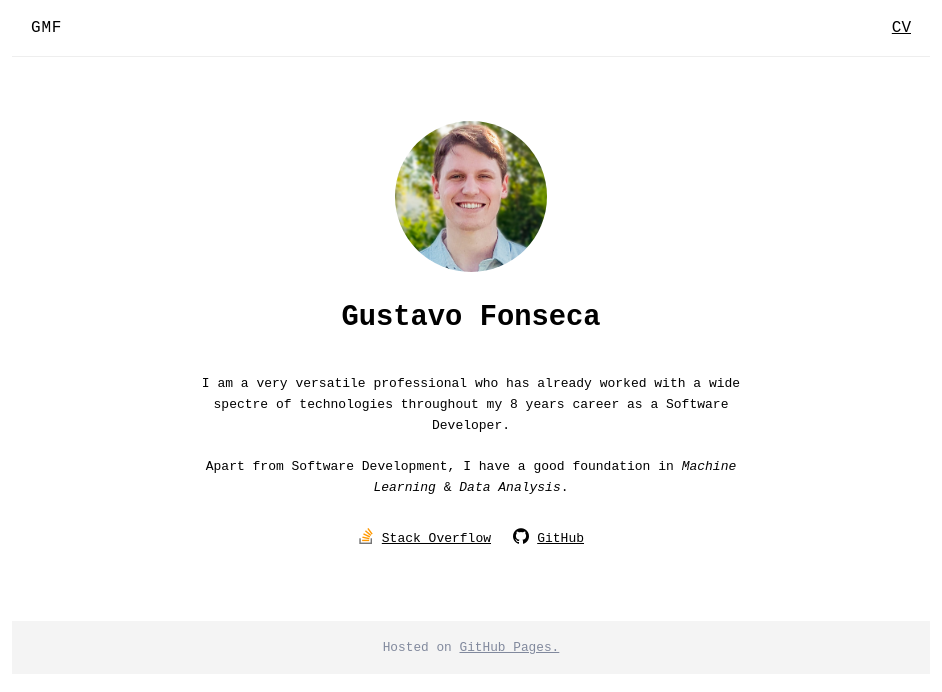
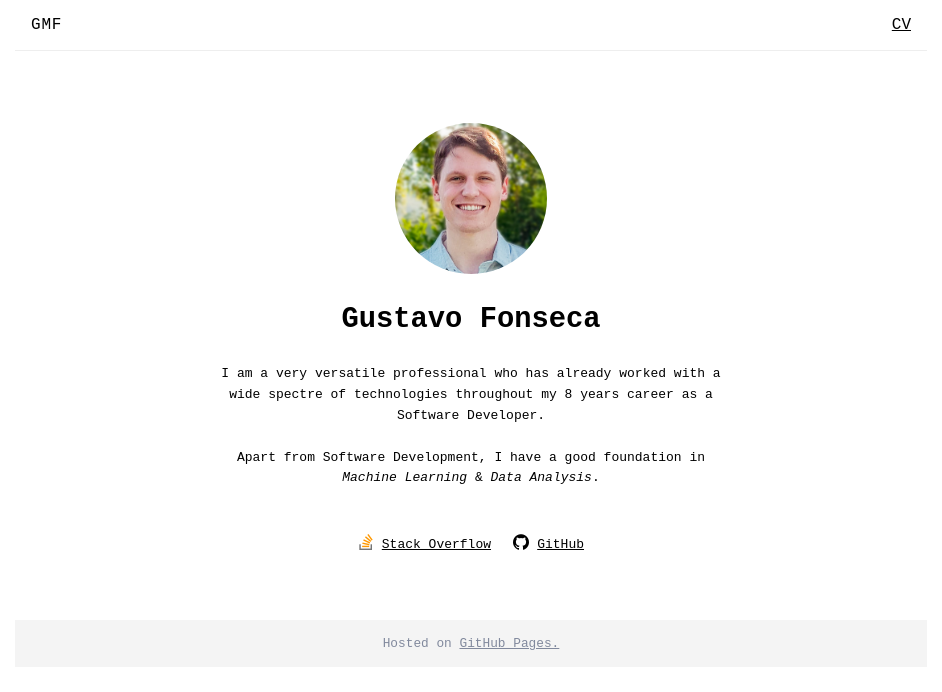
Before and after one commit to gmtfonseca/gmtfonseca.github.io, a plain HTML site: page index.html in a window 1280 px wide. Shown: the whole page, without its empty margins (169-1111 px from the left). Drawn offline with Linux system fonts and the light colour scheme.

Commit message:
Fix incons

```diff
--- a/style.css
+++ b/style.css
@@ -26,7 +26,7 @@ h1 {
 
 nav {
   max-width: 55rem;
-  padding: 1.2rem;
+  padding: 1rem;
   display: flex;
   justify-content: space-between;
   border-bottom-style: solid;
@@ -41,7 +41,7 @@ nav #home {
 }
 
 .content {
-  padding: 4rem;
+  padding: 3.5rem 0;
   max-width: 35rem;
   display: flex;
   flex-direction: column;
@@ -52,12 +52,11 @@ nav #home {
   display: flex;
   flex-direction: column;
   align-items: center;
+  padding: 1rem;
 }
 
 #bio .description {
   line-height: 1.6;
-  margin-top: 0.7rem;
-  padding: 0 .1rem;
 }
 
 #profile {
@@ -68,10 +67,10 @@ nav #home {
 
 #social {
   max-width: 25rem;
+  margin-top: 1rem;
   display: flex;
   flex-wrap: wrap;
-  margin-top: 1rem;
-  padding: 0 .1rem;
+  padding: 0 1rem;
 }
 
 #social>span {
@@ -80,7 +79,7 @@ nav #home {
 
 footer {
   max-width: 55rem;
-  padding: 1.2rem;
+  padding: 1rem;
   color: #81899D;
   font-size: 0.8rem;
   background-color: #f4f4f4;
```
Also changed, not shown: 1 other file.
